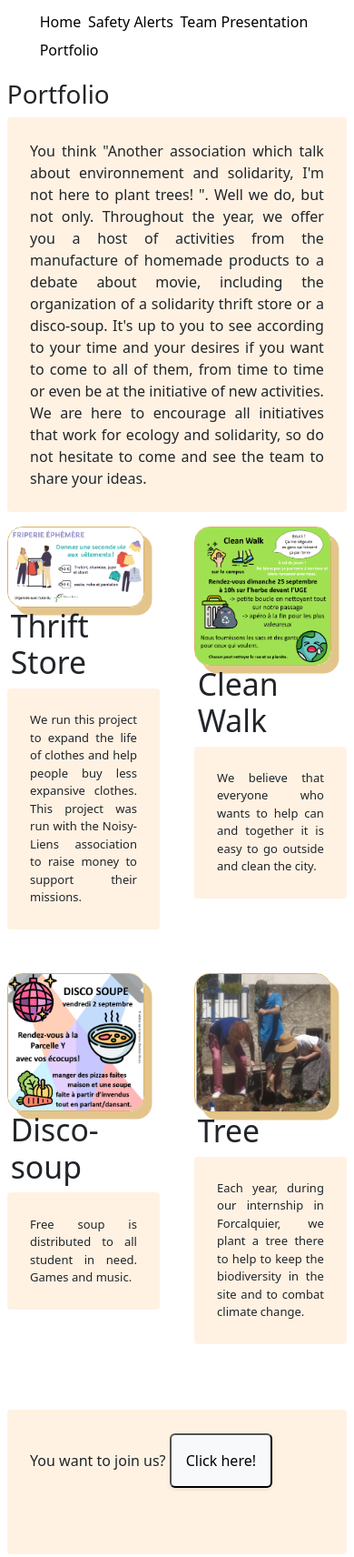
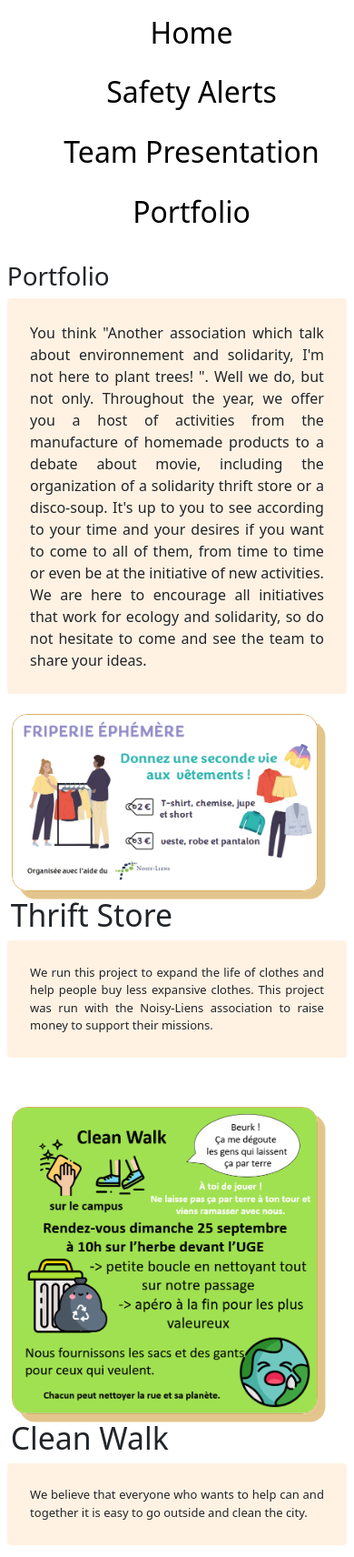
Before and after one commit to lisaargento/Final_Project_IT_TUD, a plain HTML site: page portfolio.html in a window 390 px wide. Shown: the top 1712 px of the page at 91% size. Drawn offline with nearby package versions, Linux system fonts and the light colour scheme; no server answers.

Commit message:
Responsivness

```diff
--- a/css/style.css
+++ b/css/style.css
@@ -20,10 +20,16 @@ p{
 	padding: 3vh;
 	border-radius: 1vw;
 }
+img{
+	margin: 1.5%;
+}
+/* Parameters common for several pages */
+#btn_join{
+margin: 2%;
+}
 
 
 /* NAV */
-
 nav ul{
 	display: flex;
 	flex-wrap: wrap;
@@ -33,6 +39,7 @@ display: block;
 padding: 1vw;
 text-align: center;
 background-color: rgb(255, 255, 255);
+font-size: 200%;
 }
 nav li:hover {
 background-color: #777777;
@@ -191,6 +198,27 @@ background: none;
 
 
 
+/* Responsive styles */
+@media (max-width: 768px) {
+	/* Accueil-Index */
+	nav ul {
+	  flex-direction: column;
+	}
+
+	nav li {
+	  margin-bottom: 10px;
+	}
+
+	/* Portfolio */
+	#gallery {
+		flex-direction: column;
+	}
+	.project {
+		width: 100%;
+		margin-bottom: 2rem;
+	}
+  }
+
 
 
 /* COMMENT */
--- a/js/main.js
+++ b/js/main.js
@@ -6,10 +6,12 @@ const weatherDataElement = document.getElementById('weatherData');
 
 
 // ADD BUTTON TO JOIN ASSOCIATION
-// btn_join.addEventListener('click', function() {
-//     let name = prompt('What is your name?');
-//     alert('Hi ' + name + ', thank you for your motivation!');
-//   });
+btn_join.addEventListener('click', function() {
+    let name = prompt('What is your name?');
+    if (name != 0){alert('Hi ' + name + ', thank you for your motivation!');}
+    else alert('Something happened. Can you register again, please.');
+
+  });
 
 
 
```
